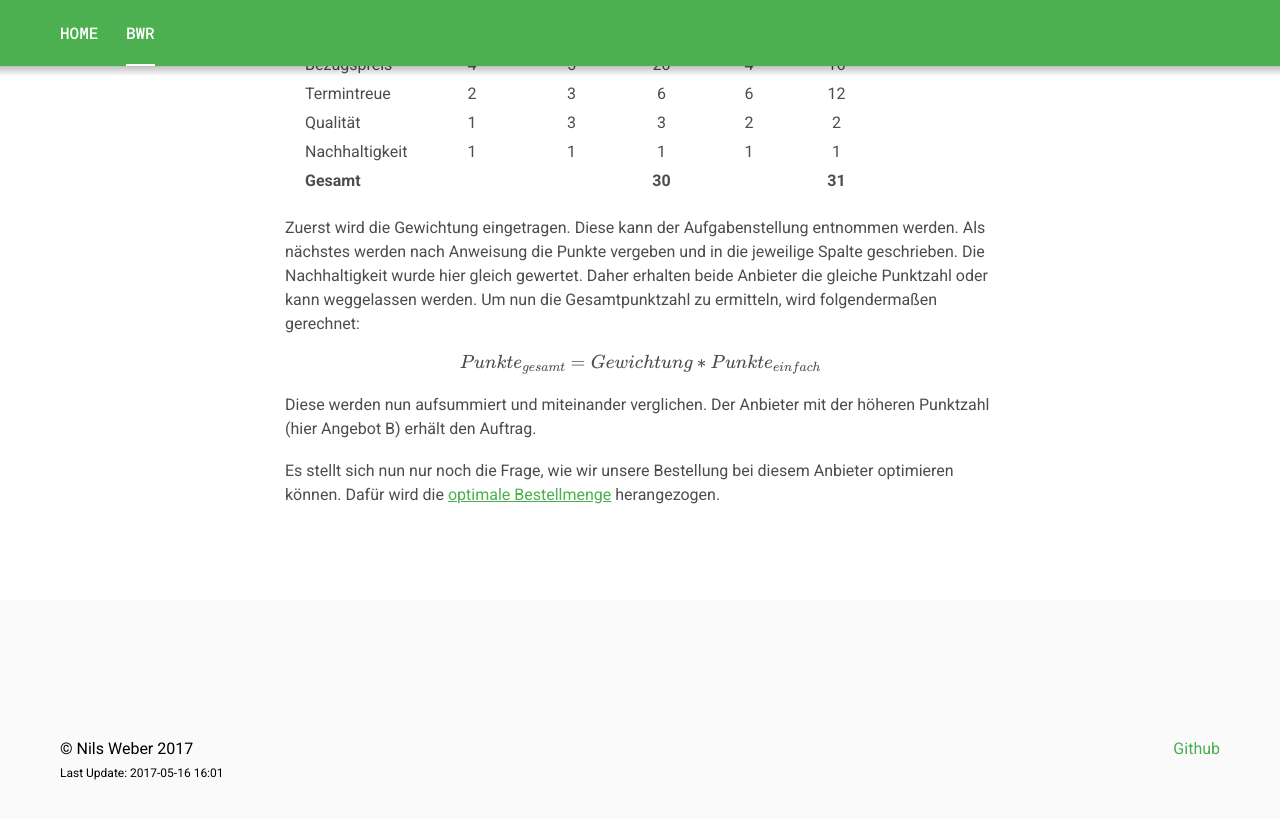
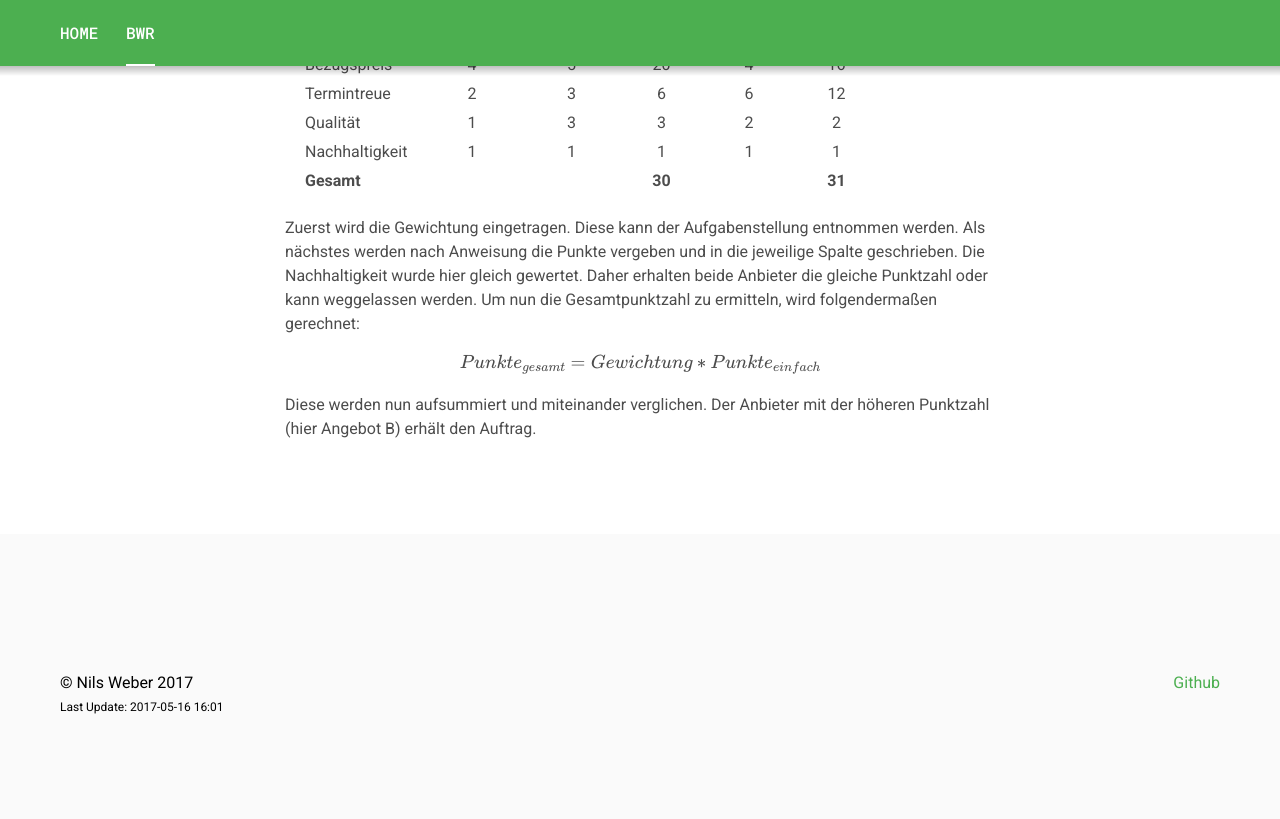
Before and after one commit to nilsweb/abi, a Jekyll site: the page built from _content/bwr/materialwirtschaft/2-lieferantenmatrix.md, in a window 1280 px wide and 900 px high, scrolled down 1169 px. Shown: the top 819 px of the window. Built offline with Jekyll 4.4.1, drawn with Linux system fonts in a browser that asks for light colours; formulas are drawn with MathJax 3.

Commit message:
TYPEFIX: Dead Link

```diff
--- a/_content/bwr/materialwirtschaft/2-lieferantenmatrix.md
+++ b/_content/bwr/materialwirtschaft/2-lieferantenmatrix.md
@@ -53,6 +53,3 @@ $$ Punkte_{gesamt} = Gewichtung * Punkte_{einfach} $$
 
 Diese werden nun aufsummiert und miteinander verglichen.
 Der Anbieter mit der höheren Punktzahl (hier Angebot B) erhält den Auftrag.
-
-Es stellt sich nun nur noch die Frage, wie wir unsere Bestellung bei diesem Anbieter optimieren können.
-Dafür wird die [optimale Bestellmenge]({{ baseur }}/bwr/materialwirtschaft/3-optimale-bestellmenge/) herangezogen.
```
